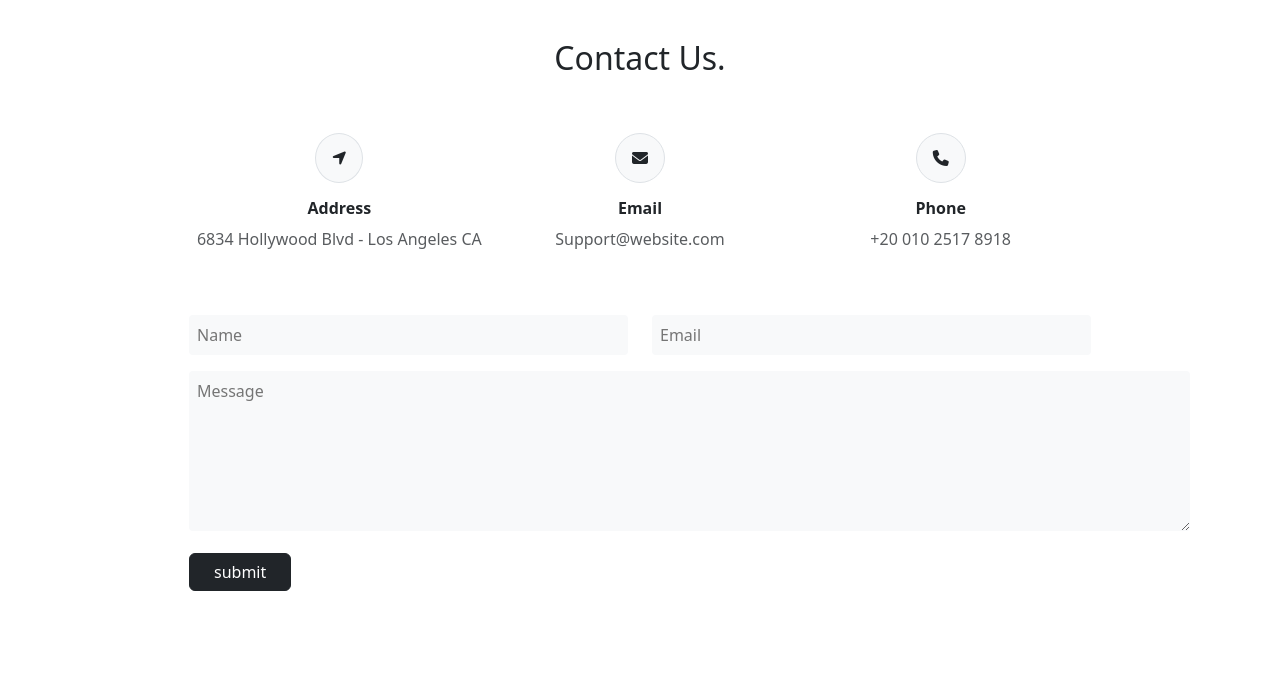
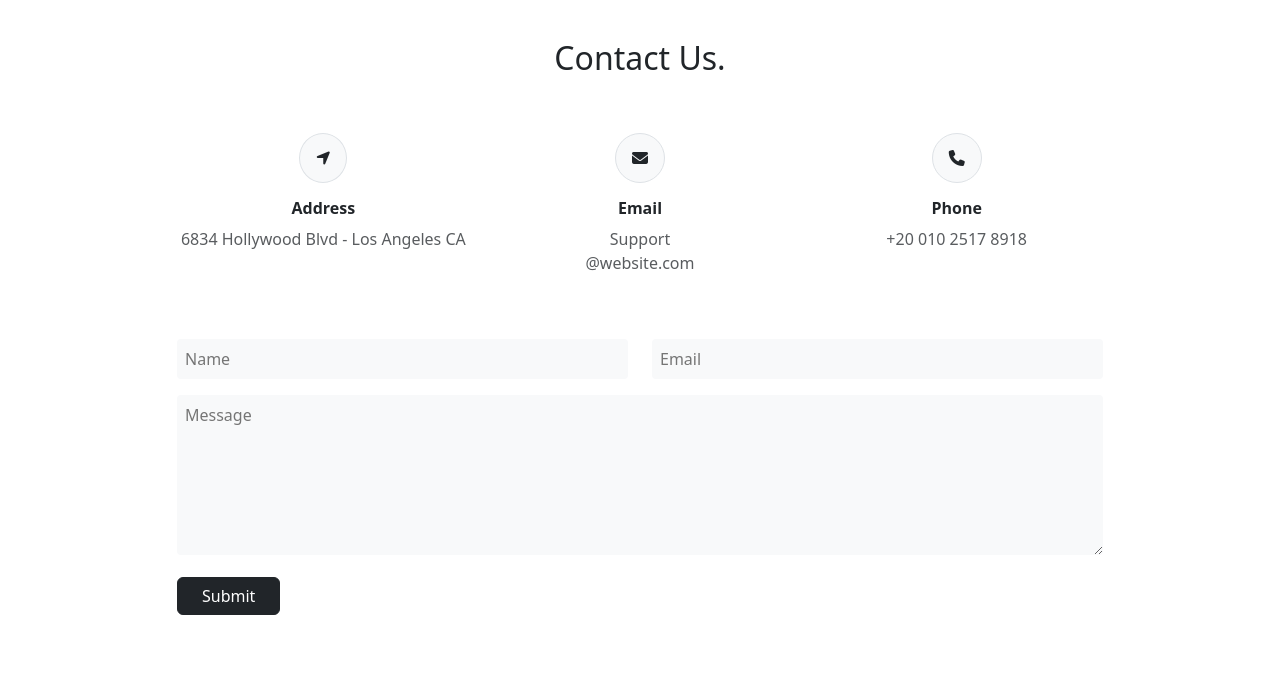
Before and after one commit to XJOKZVO/JK_Car, a plain HTML site: page index.html in a window 1280 px wide. Shown: the part 1300-1978 px from the top of the page. Drawn offline with nearby package versions, Linux system fonts and the light colour scheme.

Commit message:
Update index.html

```diff
--- a/index.html
+++ b/index.html
@@ -205,14 +205,14 @@
 <section id="contact" class="contact my-5 mx-auto">
     <div class="container">
         <div class="row">
-            <div class="section-head fw-bolder text-center position-relative">
+            <div class="section-head fw-bolder text-center position-relative col-12">
                 <h2>Contact Us.</h2>
             </div>
 
-            <div class="col-md-10 offset-1 mt-5">
-                <div class="container d-flex justify-content-between text-center mb-5">
+            <div class="col-md-10 offset-md-1 mt-5">
+                <div class="row justify-content-between text-center mb-5">
 
-                    <div class="col-md-4">
+                    <div class="col-12 col-md-4">
                         <div class="item">
                             <span class="icon"><i class="fa fa-location-arrow fa-2 border border-1 bg-light border-opacity-25 p-3 rounded-circle" aria-hidden="true"></i></span>
                             <h6 class="mt-3 fw-bolder">Address</h6>
@@ -220,55 +220,56 @@
                         </div>
                     </div>
 
-                    <div class="col-md-4">
+                    <div class="col-12 col-md-4">
                         <div class="item">
                             <span class="icon"><i class="fa fa-envelope fa-2 border border-1 bg-light border-opacity-25 p-3 rounded-circle" aria-hidden="true"></i></span>
                             <h6 class="mt-3 fw-bolder">Email</h6>
-                            <p class="text-muted">Support@website.com</p>
+                            <p class="text-muted">Support<br>@website.com</p>
                         </div>
                     </div>
 
-                    <div class="col-md-4">
+                    <div class="col-12 col-md-4">
                         <div class="item">
                             <span class="icon"><i class="fa fa-phone fa-2 border border-1 bg-light border-opacity-25 p-3 rounded-circle" aria-hidden="true"></i></span>
                             <h6 class="mt-3 fw-bolder">Phone</h6>
                             <p class="text-muted">+20 010 2517 8918</p>
                         </div>
                     </div>
-                    <div class="clearfix"></div>
                 </div>
 
                 <form class="form">
-                    <div class="container">
-                        <div class="row mb-3">
+                    <div class="row mb-2">
                         <div class="col-md-6">
                             <div class="form-group">
                                 <input id="name" type="text" name="name" placeholder="Name" required="required" class="w-100 bg-light border-0 p-2 rounded-1">
                             </div>
                         </div>
-
-                            <div class="col-md-6 ">
+                        <br>
+                        <br>
+                        <div class="col-md-6">
                             <div class="form-group">
-                                    <input id="email" type="email" name="email" placeholder="Email" required="required" class="w-100 bg-light border-0 p-2 rounded-1">
+                                <input id="email" type="email" name "email" placeholder="Email" required="required" class="w-100 bg-light border-0 p-2 rounded-1">
                             </div>
                         </div>
                     </div>
                     <div class="row">
-                            <div class="col-md-12 fs-6 fw-lighter">
+                        <div class="col-12">
                             <div class="form-group">
-                                    <textarea id="message" name="message" placeholder="Message" rows="6" cols="105" required="required" class="bg-light border-0 p-2 rounded-1"></textarea>
-                                </div>
-
-                                <input type="submit" value="submit" class="btn btn-dark px-4 me-2 mt-3">
+                                <textarea id="message" name="message" placeholder="Message" rows="6" required="required" class="w-100 bg-light border-0 p-2 rounded-1"></textarea>
                             </div>
                         </div>
                     </div>
+                    <div class="row">
+                        <div class="col-12">
+                            <input type="submit" value="Submit" class="btn btn-dark px-4 me-2 mt-3">
+                        </div>
+                    </div>
                 </form>
-
             </div>
         </div>
     </div>
 </section>
+
 <!-- About -->
 <section id="about" class="about-mf p-3 mb-5 ms-auto bg-body rounded ">
     <div class="container my-5 mx-auto">
```
Lines whose indentation alone changed are shown as unchanged.
